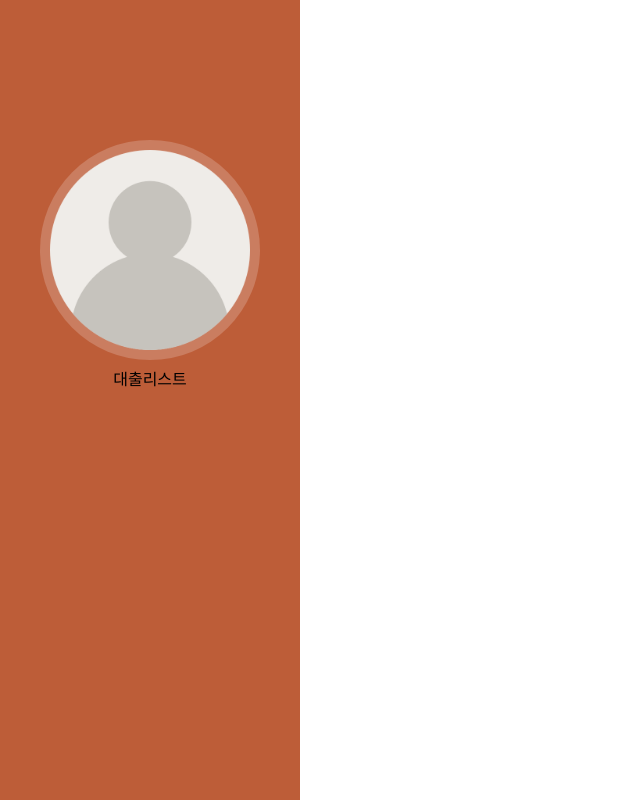
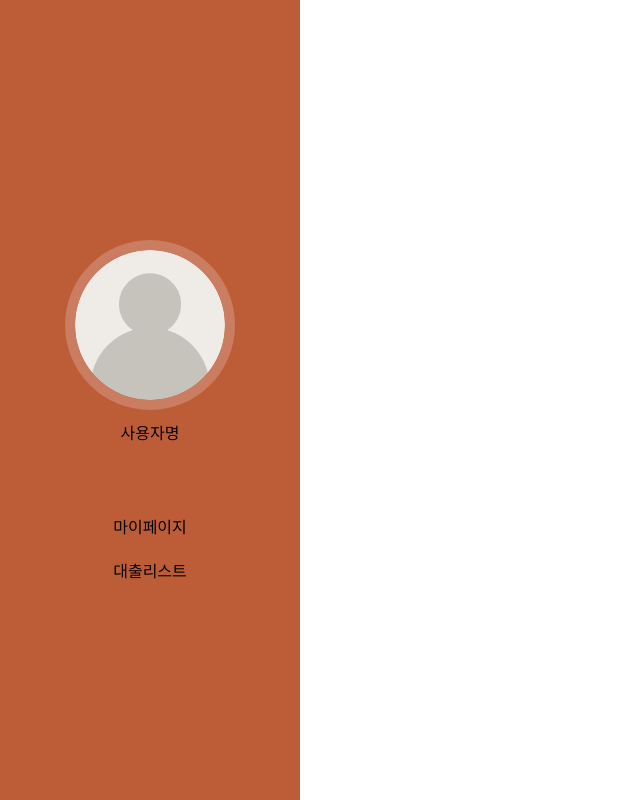
Before and after one commit to jungwu2503/BitBook, a plain HTML site: page 김남열/Borrow.html in a window 1280 px wide. Shown: the top 800 px of the page, without its empty margins (0-640 px from the left). Drawn offline with Linux system fonts and the light colour scheme; files whose address does not match are found by name.

Commit message:
Add files via upload

```diff
--- a/김남열/Borrow.html
+++ b/김남열/Borrow.html
@@ -8,12 +8,14 @@
 <body>
 
     <div class="nav">
-        <div class="navimg">
+        <div>
             <span><img class="img-profile" src="./assets/img/user.png" alt="..." /></span>
+
+            <p class="nav-name"></p>사용자명</p>
         </div>
-
-        <div>
-            <p>대출리스트</p>
+        <div class="nav-list">
+            <li class="nav-li">마이페이지</li>
+            <li class="nav-li">대출리스트</li>
         </div>
     </div>
 
--- a/김남열/style.css
+++ b/김남열/style.css
@@ -2,6 +2,10 @@
 body{
     min-height: 100vh;
     margin: 0 auto;
+}
+.nav-li{
+    list-style-type: none;
+    margin: 20px 0;
 }
 .nav{
     width: 300px;
@@ -9,17 +13,14 @@ body{
     text-align: center;
 
     background-color: #BD5D38;
-    padding-top: 150px;
+    padding-top: 250px;
 }
-.navimg{
-    margin: 0 auto;
-    width: 200px;
-    height: 200px;
-    background-color: #CA7D60;
+.nav-list{
+    margin-top: 70px;
+}
+.img-profile{
+    width: 150px;
+    height: 150px;
     border-radius: 50%;
     box-shadow: 0px 0px 0px 10px #CA7D60;
 }
-.img-profile{
-    width: 200px;
-    height: 200px;
-}
```
